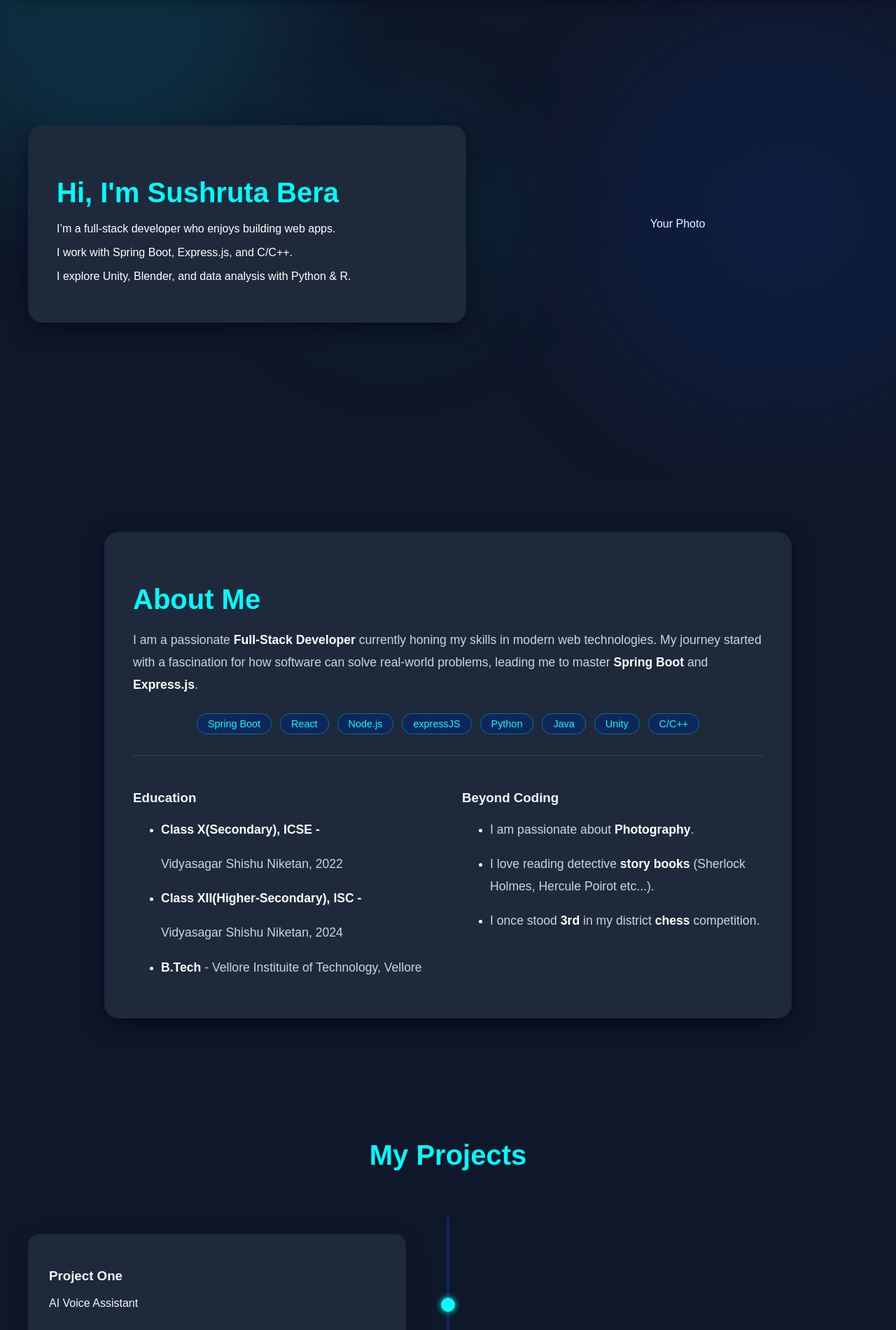
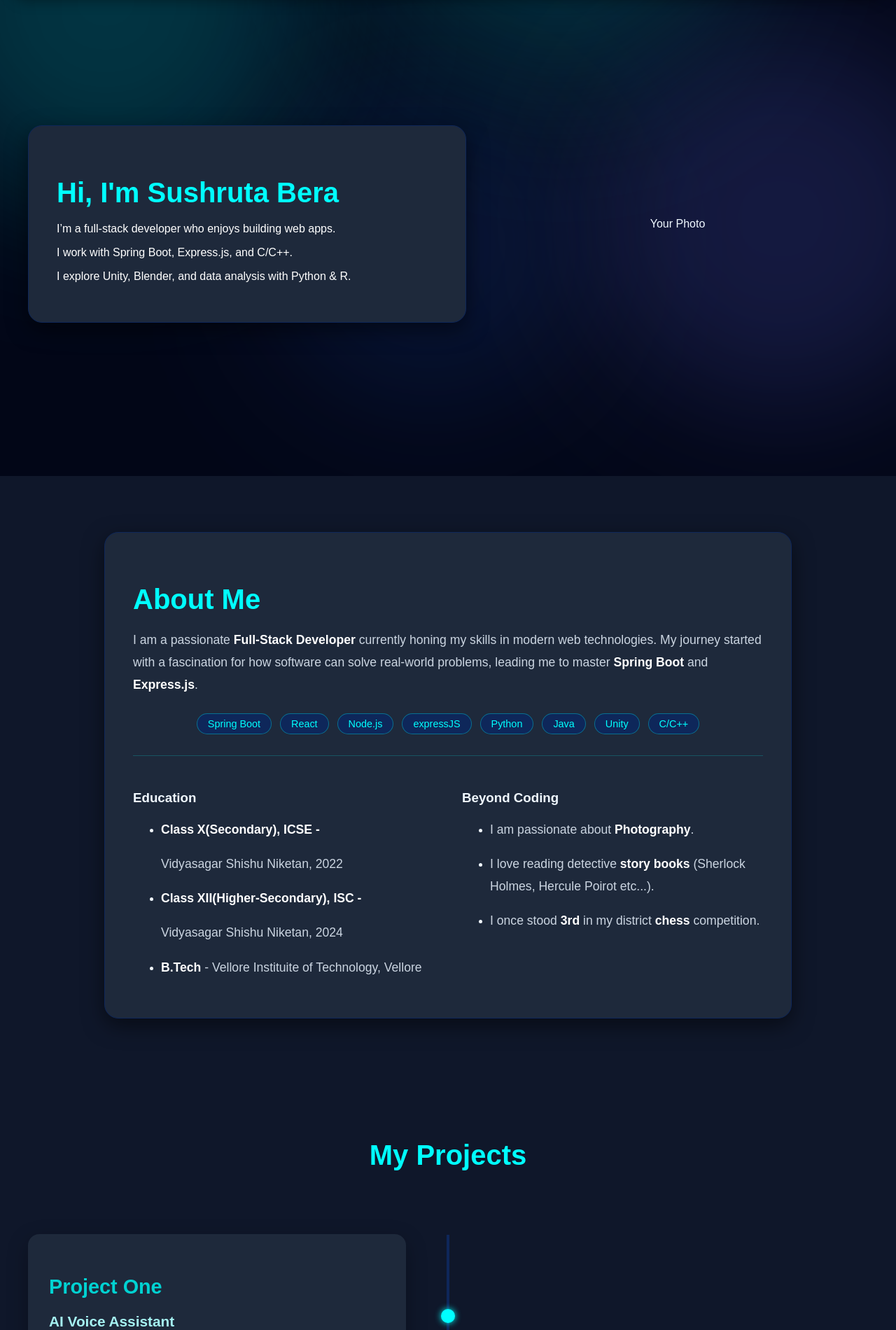
Before and after one commit to SushrutaBera/PortfolioV2, a React (Vite) app: page / in a window 1280 px wide. Shown: the part 120-2020 px from the top of the page at 70% size. Built offline with nearby package versions, Linux system fonts and the light colour scheme.

Commit message:
Fixing background even more

```diff
--- a/src/App.css
+++ b/src/App.css
@@ -17,49 +17,62 @@ body {
 }
 
 
-/* Container for the background shapes */
+/* Container adjustment */
 .bg-animation {
   position: fixed;
   top: 0;
   left: 0;
   width: 100%;
   height: 100%;
-  z-index: -1; /* Keeps it behind all content */
-  background-color: #0f172a; /* Your base body color */
+  z-index: -1;
+  background-color: #020617; /* Darker base makes the neons pop more */
   overflow: hidden;
 }
 
-/* Individual Blobs */
 .blob {
   position: absolute;
   width: 500px;
   height: 500px;
-  background: linear-gradient(180deg, rgba(0, 255, 255, 0.15) 0%, rgba(14, 39, 90, 0.2) 100%);
-  filter: blur(80px);
+  filter: blur(90px); /* Increased blur for a softer glow */
   border-radius: 50%;
   animation: move 25s infinite alternate;
+  mix-blend-mode: screen; /* This makes overlapping neons much more vibrant */
+  opacity: 0.6; /* Higher opacity for vibrancy */
 }
 
+/* Bright Neon Cyan */
 .blob-1 {
   top: -10%;
   left: -10%;
-  background: rgba(0, 255, 255, 0.1); /* Cyan glow */
+  background: rgba(0, 255, 255, 0.3);
+  box-shadow: 0 0 100px rgba(0, 255, 255, 0.2);
 }
 
+/* Electric Purple/Deep Blue */
 .blob-2 {
   bottom: 10%;
   right: -5%;
-  background: rgba(14, 39, 90, 0.4); /* Dark blue glow */
+  background: rgba(99, 102, 241, 0.3); /* Indigo/Violet shift */
   animation-duration: 30s;
   animation-delay: -5s;
 }
 
+/* Your New Blob 3 - High Contrast Cyan/White */
 .blob-3 {
+  top: -30%;
+  right: 20%;
+  background: rgba(0, 255, 255, 0.25);
+  animation-duration: 15s;
+  animation-delay: 4s;
+}
+
+/* The moved Blob 4 - Deep Navy Glow */
+.blob-4 {
   top: 40%;
   left: 30%;
-  width: 300px;
-  height: 300px;
-  background: rgba(0, 255, 255, 0.05);
+  width: 400px;
+  height: 400px;
+  background: rgba(14, 39, 90, 0.6);
   animation-duration: 20s;
 }
 
@@ -238,6 +251,18 @@ body {
   box-shadow: 0 10px 30px rgba(0, 0, 0, 0.3);
 }
 
+.project-card h3 {
+  font-size: 1.8rem;
+  color: #01d2d2;
+  margin-bottom: 20px;
+}
+
+.project-card p {
+  font-size: 1.3rem;
+  color: #a5f2f2;
+  margin-bottom: 20px;
+}
+
 .project-item:nth-child(odd) .project-card {
   margin-right: 55%;
 }
@@ -354,6 +379,11 @@ body {
 .skill-badge:hover {
   background: #00ffff;
   color: #0e275a;
+  transform: translateY(-5px) scale(1.05); /* Lift and grow */
+  border-color: #ffffff;
+  /* Neon Shadow Glow */
+  box-shadow: 0 0 20px rgba(0, 255, 255, 0.6),
+              0 0 40px rgba(0, 255, 255, 0.3);
 }
 
 #contact {
--- a/src/App.jsx
+++ b/src/App.jsx
@@ -67,7 +67,7 @@ function App() {
     {
       id: 5,
       title: "Project Five",
-      desc: "GUI Calculator using JavaX",
+      desc: "GUI Calculator using Javax",
       github: "https://github.com/SushrutaBera/GUI-calculator-java"
     }
   ];
@@ -79,6 +79,7 @@ function App() {
         <div className="blob blob-1"></div>
         <div className="blob blob-2"></div>
         <div className="blob blob-3"></div>
+        <div className="blob blob-4"></div>
       </div>
       <nav className={`navbar ${showNavbar ? "show" : "hide"}`}>
         <h2>My Portfolio</h2>
@@ -165,7 +166,7 @@ function App() {
             <div className="circle"></div>
             <div className="project-card AOS">
               <h3>{project.title}</h3>
-              <p>{project.desc}</p>
+              <p><strong>{project.desc}</strong></p>
 
               {/* The GitHub Link */}
               <a
```
